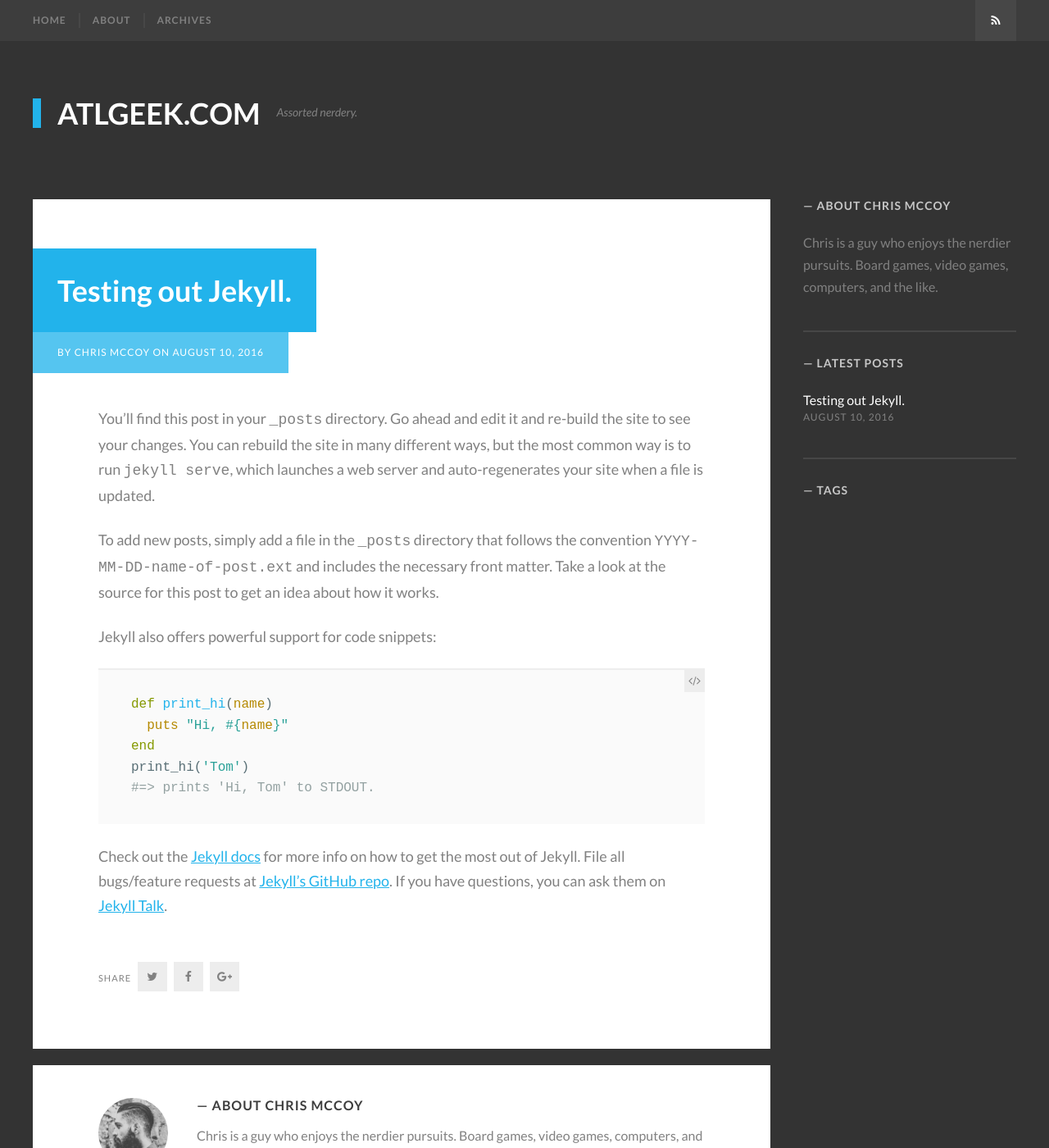
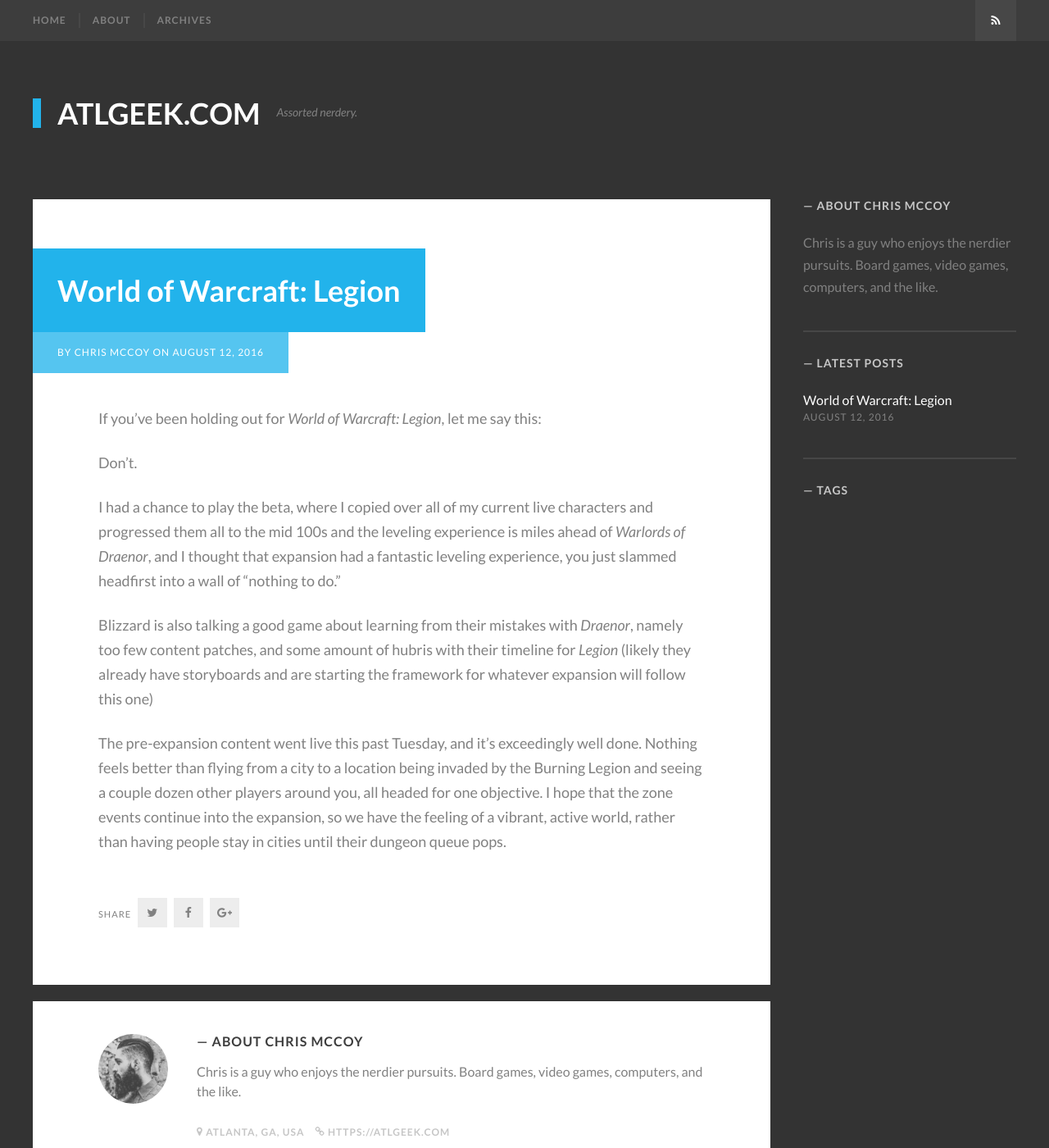
Before and after one commit to atlgeek007/atlgeek007.github.io, a Jekyll site: the page built from _posts/2016-08-10-welcome-to-jekyll.markdown, in a window 1280 px wide and 1400 px high. Shown: the whole window at 82% size. Built offline with Jekyll 4.4.1, drawn with Linux system fonts in a browser that asks for light colours; some web fonts are replaced; comment, search, counter and statistics services are not loaded.

Commit message:
wow: legion post

```diff
--- a/_posts/2016-08-10-welcome-to-jekyll.markdown
+++ b/_posts/2016-08-10-welcome-to-jekyll.markdown
@@ -1,25 +1,16 @@
 ---
 layout: post
-title:  "Testing out Jekyll."
-date:   2016-08-10 09:24:10 -0400
-categories: jekyll update
+title:  "World of Warcraft: Legion"
+date:   2016-08-12 11:32:00 -0400
+categories: games warcraft
 ---
-You’ll find this post in your `_posts` directory. Go ahead and edit it and re-build the site to see your changes. You can rebuild the site in many different ways, but the most common way is to run `jekyll serve`, which launches a web server and auto-regenerates your site when a file is updated.
+If you've been holding out for *World of Warcraft: Legion*, let me say this:
 
-To add new posts, simply add a file in the `_posts` directory that follows the convention `YYYY-MM-DD-name-of-post.ext` and includes the necessary front matter. Take a look at the source for this post to get an idea about how it works.
+Don't.
 
-Jekyll also offers powerful support for code snippets:
+I had a chance to play the beta, where I copied over all of my current live characters
+and progressed them all to the mid 100s and the leveling experience is miles ahead of *Warlords of Draenor*, and I thought that expansion had a fantastic leveling experience, you just slammed headfirst into a wall of "nothing to do."
 
-{% highlight ruby %}
-def print_hi(name)
-  puts "Hi, #{name}"
-end
-print_hi('Tom')
-#=> prints 'Hi, Tom' to STDOUT.
-{% endhighlight %}
+Blizzard is also talking a good game about learning from their mistakes with *Draenor*, namely too few content patches, and some amount of hubris with their timeline for *Legion* (likely they already have storyboards and are starting the framework for whatever expansion will follow this one)
 
-Check out the [Jekyll docs][jekyll-docs] for more info on how to get the most out of Jekyll. File all bugs/feature requests at [Jekyll’s GitHub repo][jekyll-gh]. If you have questions, you can ask them on [Jekyll Talk][jekyll-talk].
-
-[jekyll-docs]: http://jekyllrb.com/docs/home
-[jekyll-gh]:   https://github.com/jekyll/jekyll
-[jekyll-talk]: https://talk.jekyllrb.com/
+The pre-expansion content went live this past Tuesday, and it's exceedingly well done.  Nothing feels better than flying from a city to a location being invaded by the Burning Legion and seeing a couple dozen other players around you, all headed for one objective.  I hope that the zone events continue into the expansion, so we have the feeling of a vibrant, active world, rather than having people stay in cities until their dungeon queue pops.
```
Also changed, not shown: about.md (+2 -9 lines).
